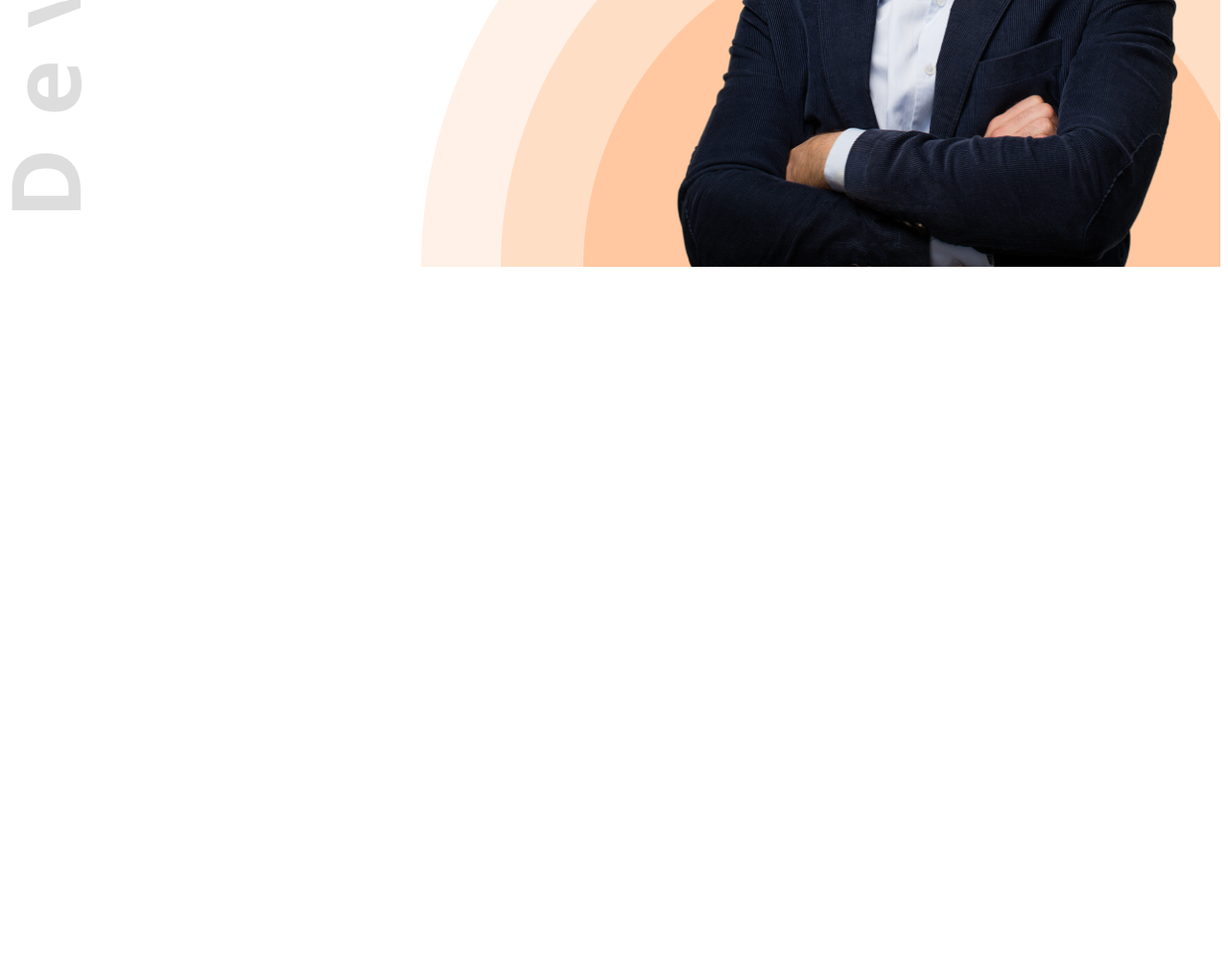
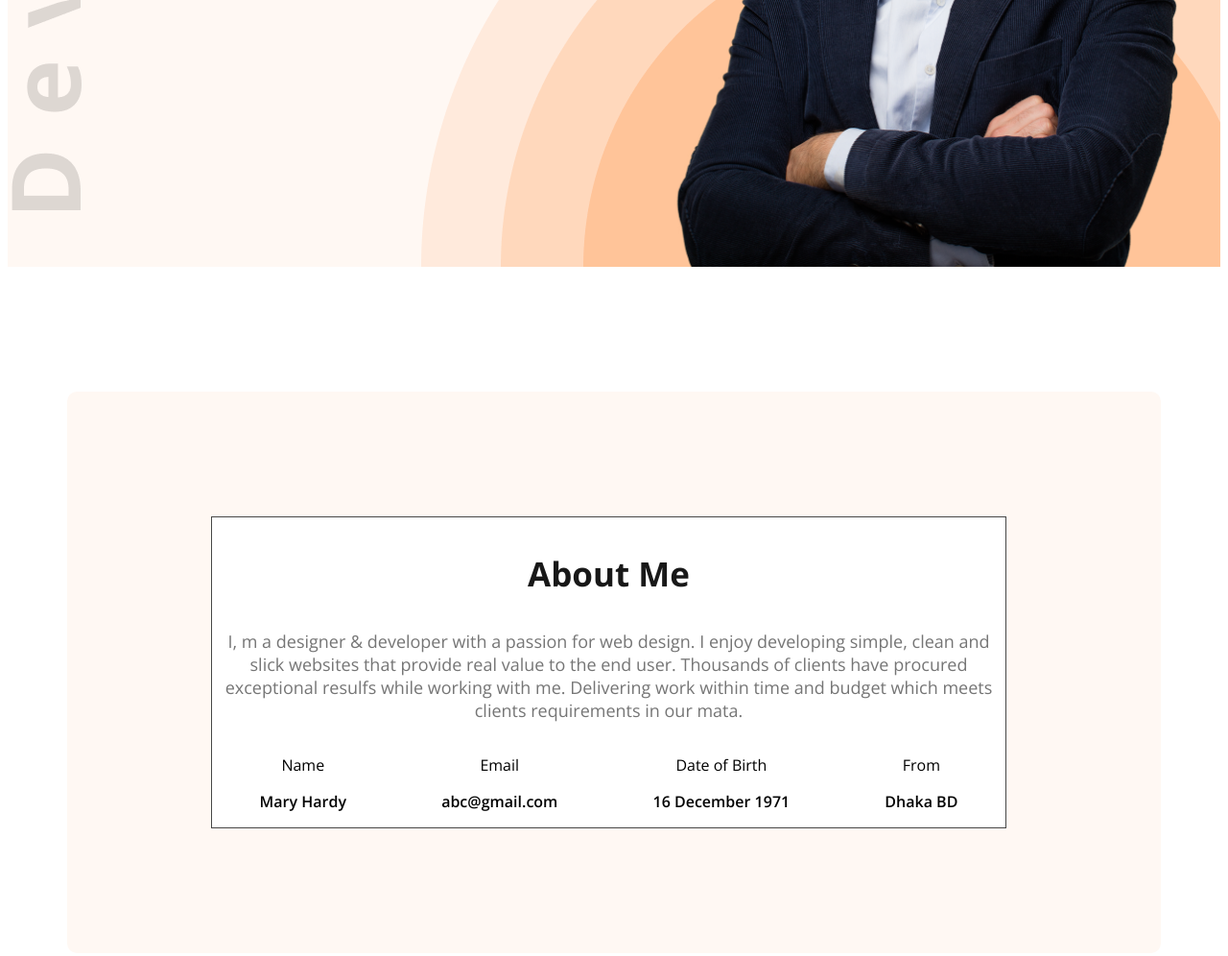
Before and after one commit to rejaur990/portfolio-resources, a plain HTML site: page index.html in a window 1280 px wide. Shown: the part 552-1548 px from the top of the page at 96% size. Before the commit the page ends 838 px from the top, so only its background shows below. Drawn offline with nearby package versions, Linux system fonts and the light colour scheme.

Commit message:
about section added

```diff
--- a/index.html
+++ b/index.html
@@ -12,7 +12,7 @@
     <link rel="stylesheet" href="styles/portfolio.css" />
   </head>
   <body class="open-sans-normal">
-    <header class="header">
+    <header class="header secondary-bg">
       <nav>
         <h3 class="nav-title">Ma<span class="text-primary">r</span>y</h3>
         <ul>
@@ -32,14 +32,48 @@
             Shot what able cold new see hold.Friendly as an betrayed formerly he. Morning because as to society behaved moments.
           </p>
           <button class="btn-primary">Download CV</button>
-          <button class="btn-primary">Contact</button>
+          <button class="btn-primary contact">Contact</button>
 
         </div>
         <img class="banner-profile-pic" src="images/hardy.png" alt="">
       </div>
 
     </header>
-    <main></main>
+    <main>
+      <section class="about secondary-bg">
+<div class="about-bg">
+
+  <h3 class="section-title">About Me</h3>
+  <p class="section-description">
+    I, m a designer & developer with a passion for web design. I enjoy developing simple, clean and slick websites that provide real value to the end user. Thousands of clients have procured exceptional resulfs while working with me. Delivering work within time and budget which meets clients requirements in our mata.
+  </p>
+  <div class="about-items">
+
+    <!-- .about-item*4>p.item-titel+p.item-description -->
+    <div class="about-item">
+      <p class="item-titel">Name</p>
+      <p class="item-description">Mary Hardy</p>
+    </div>
+    <div class="about-item">
+      <p class="item-titel">Email</p>
+      <p class="item-description">abc@gmail.com</p>
+    </div>
+    <div class="about-item">
+      <p class="item-titel">Date of Birth</p>
+      <p class="item-description">16 December 1971</p>
+    </div>
+    <div class="about-item">
+      <p class="item-titel">From</p>
+      <p class="item-description">Dhaka BD</p>
+    </div>
+  </div>
+
+
+</div>
+
+      </section>
+
+    </main>
     <footer></footer>
   </body>
 </html>
--- a/styles/portfolio.css
+++ b/styles/portfolio.css
@@ -24,6 +24,21 @@
 .dark2{
   color: #474747;
 }
+
+.section-title{
+  font-size: 35px;
+  font-weight: bold;
+  color: #181818;
+}
+
+.section-description{
+  font-size: 18px;
+  color: #757575;
+}
+.secondary-bg{
+  background-color:#FFF8F3 ;
+}
+
 
 .header{
   background-image: url(../images/developer.png), url(../images/header_bg.png);
@@ -82,3 +97,36 @@ nav li a {
 .banner-profile-pic{
   width: 580px;
 }
+.contact{
+  margin-left: 25px;
+  color: #FD6E0A;
+  background-color: white;
+  border: 2px solid #FD6E0A;
+}
+/* main styles */
+ main{
+  max-width: 1140px;
+  margin: 0 auto;
+ }
+/* about styles */
+.about{
+  border-radius: 10px;
+  padding: 130px 150px;
+  text-align: center;
+  margin-top: 130px;
+
+}
+.about-bg{
+  max-width: 827px;
+  background-color: white;
+  border: 1px solid #474747;
+}
+
+.about-items{
+  display: flex;
+  justify-content: space-around;
+}
+
+.item-description{
+  font-weight: 600;
+}
```
